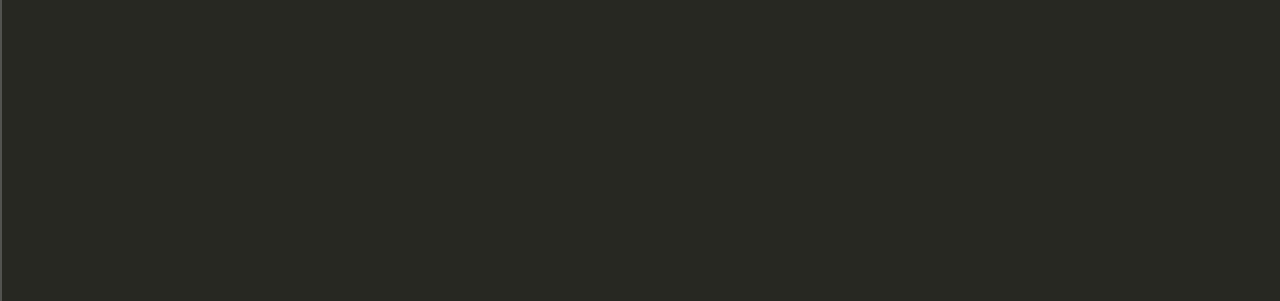
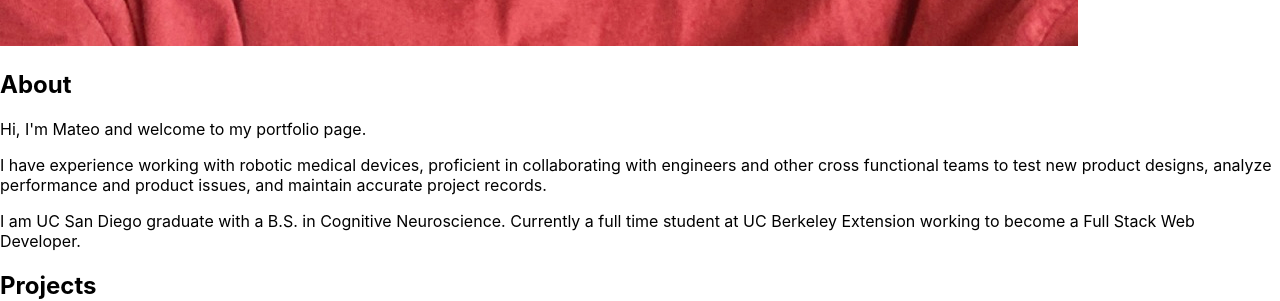
Before and after one commit to mateonav98/react-portfolio, a React (Create React App) app in the folder react-portfolio/: page / in a window 1280 px wide. Shown: the part 1605-1906 px from the top of the page. Built offline with nearby package versions, Linux system fonts and the light colour scheme; the HTML template or start-up script is replaced by a standard one.

Commit message:
adding about me section

```diff
--- a/react-portfolio/src/App.js
+++ b/react-portfolio/src/App.js
@@ -1,12 +1,14 @@
 import Header from "./components/Header";
 import Navigation from "./components/Navigation";
 import Projects from "./components/Projects";
+import About from "./components/About";
 
 function App() {
   return (
     <div className="react-portfolio">
       <Header />
       <Navigation />
+      <About />
       <Projects />
     </div>
   );
--- a/react-portfolio/src/components/About.js
+++ b/react-portfolio/src/components/About.js
@@ -0,0 +1,19 @@
+import React from 'react'
+
+const About = () => {
+  return (
+    <div>
+        <img src="self.jpeg" alt="self"></img>
+        <h2>About</h2>
+        <p>Hi, I'm Mateo and welcome to my portfolio page.
+        <p>
+        I have experience working with robotic medical devices, proficient in collaborating with engineers and other cross functional teams to test new product designs, analyze performance and product issues, and maintain accurate project records.
+        </p>
+        <p>
+        I am UC San Diego graduate with a B.S. in Cognitive Neuroscience. Currently a full time student at UC Berkeley Extension working to become a Full Stack Web Developer.</p>
+        </p>
+    </div>
+  )
+}
+
+export default About
```
Also changed, not shown: react-portfolio/public/self.jpeg (added).
